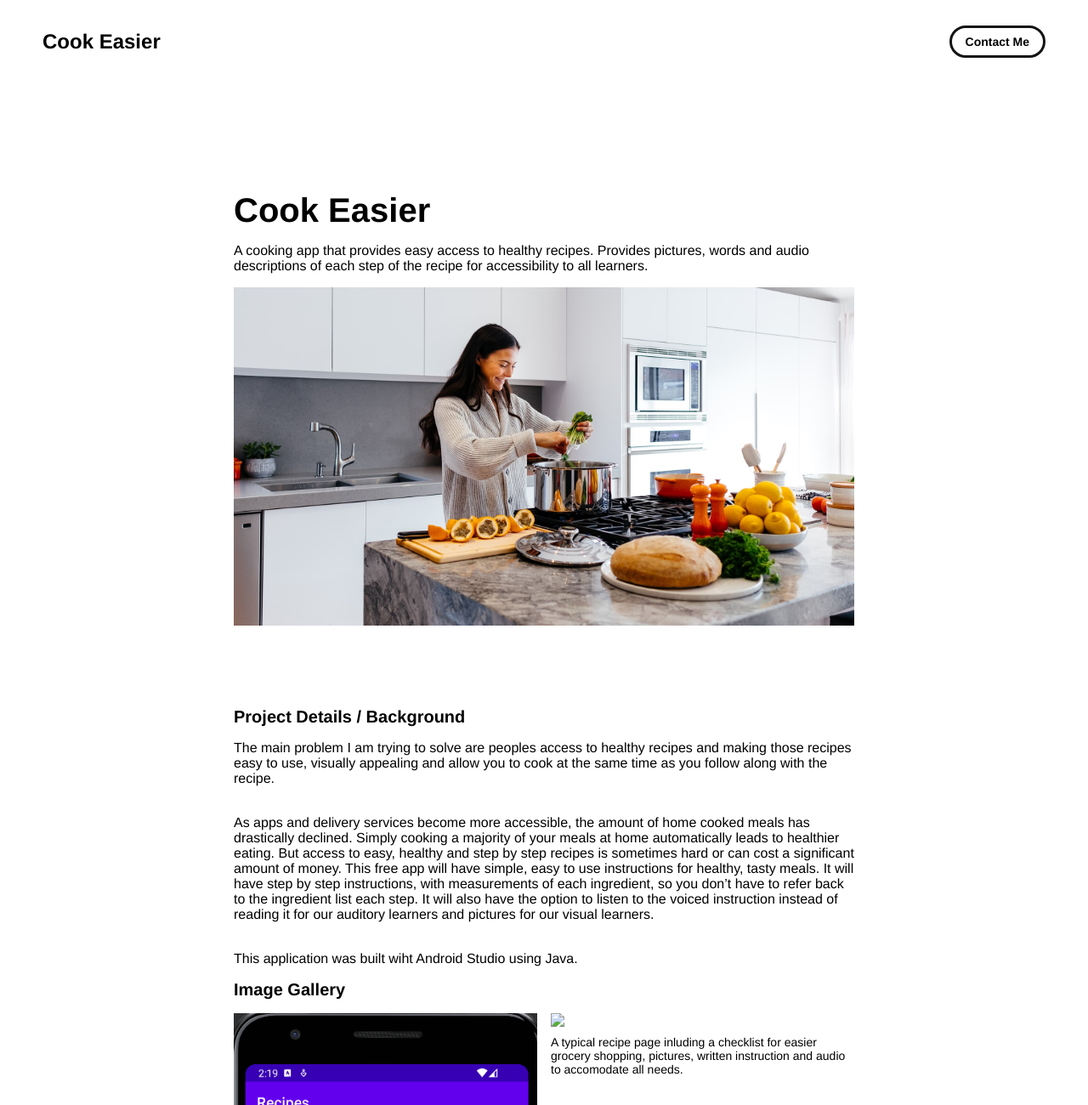
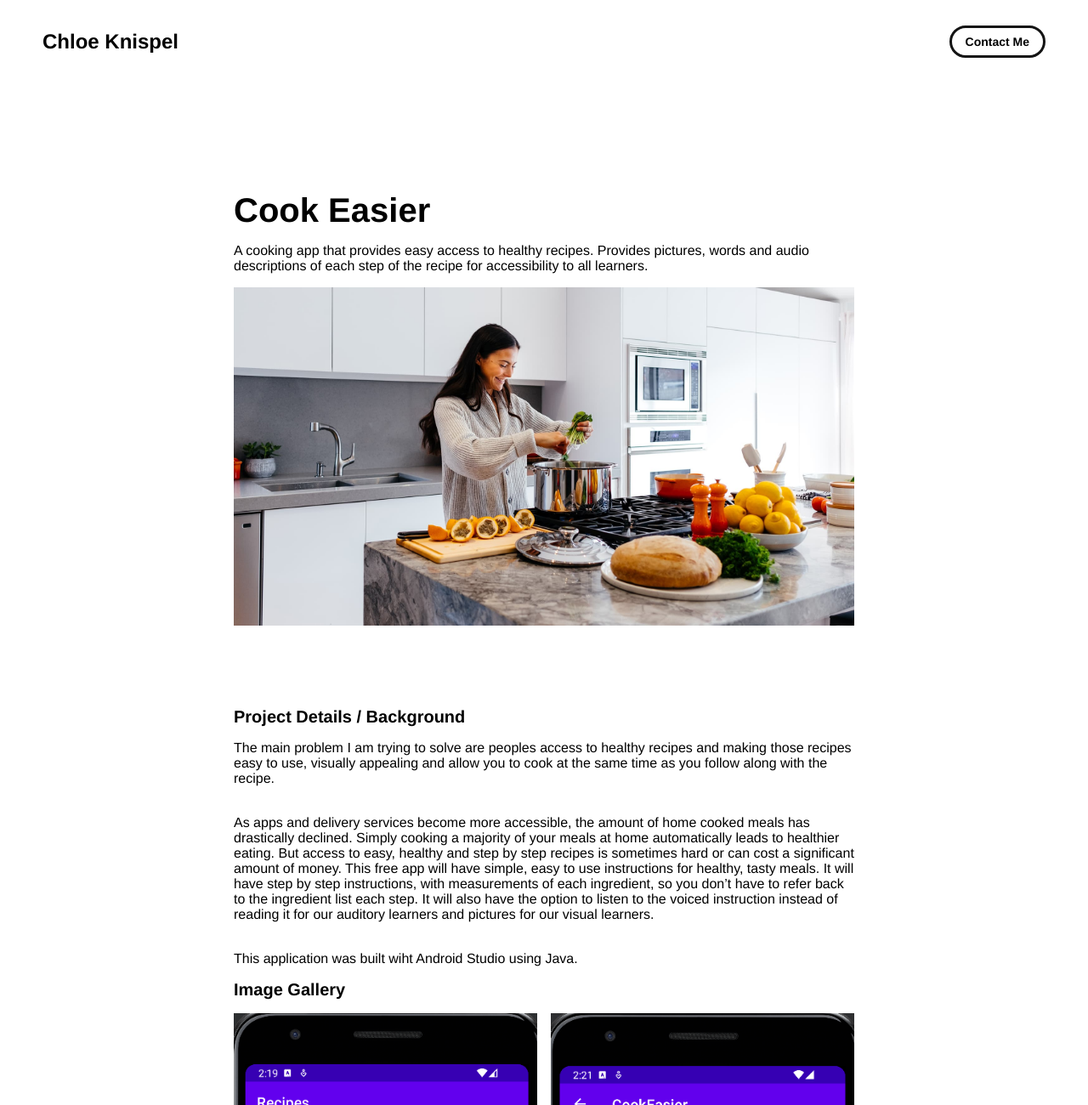
Before and after one commit to ChloeEK/portfolio, a plain HTML site: page project-pages/cook-easier.html in a window 1280 px wide. Shown: the top 1300 px of the page at 85% size. Drawn offline with Linux system fonts and the light colour scheme; files whose address does not match are found by name.

Commit message:
Fixing typos

```diff
--- a/project-pages/cook-easier.html
+++ b/project-pages/cook-easier.html
@@ -4,7 +4,7 @@
 	<head>
 		<meta charset="utf-8">
      <link rel="icon" href="../assets/images/me.png" />
-     <title>Chloe Knispel</title>
+     <title>Cook Easier</title>
     <meta name="description" content="Project Description">
     <meta name="viewport" content="width=device-width, initial-scale=1" />
 
@@ -18,7 +18,7 @@
     <!-- NAVBAR -->
     <div class="navbar">
       <a class="nav-title-link" href="../index.html">
-        <span class="nav-title">Cook Easier</span>
+        <span class="nav-title">Chloe Knispel</span>
         <a class="button" href="chloeknispel9h@gmail.com">
           <span class="button-text">Contact Me</span>
         </a>
@@ -52,7 +52,7 @@
               <span class="image-caption">The main page of the application. Categories of recipes to choose from.</span>
             </div>
             <div class="gallery-image-container half-width">
-              <img src="../assets/images/receipe.png" class="gallery-image">
+              <img src="../assets/images/recipe.png" class="gallery-image">
               <span class="image-caption">A typical recipe page inluding a checklist for easier grocery shopping, pictures, written instruction and audio to accomodate all needs.</span>
             </div>
             <div class="project-gallery-content">
```
